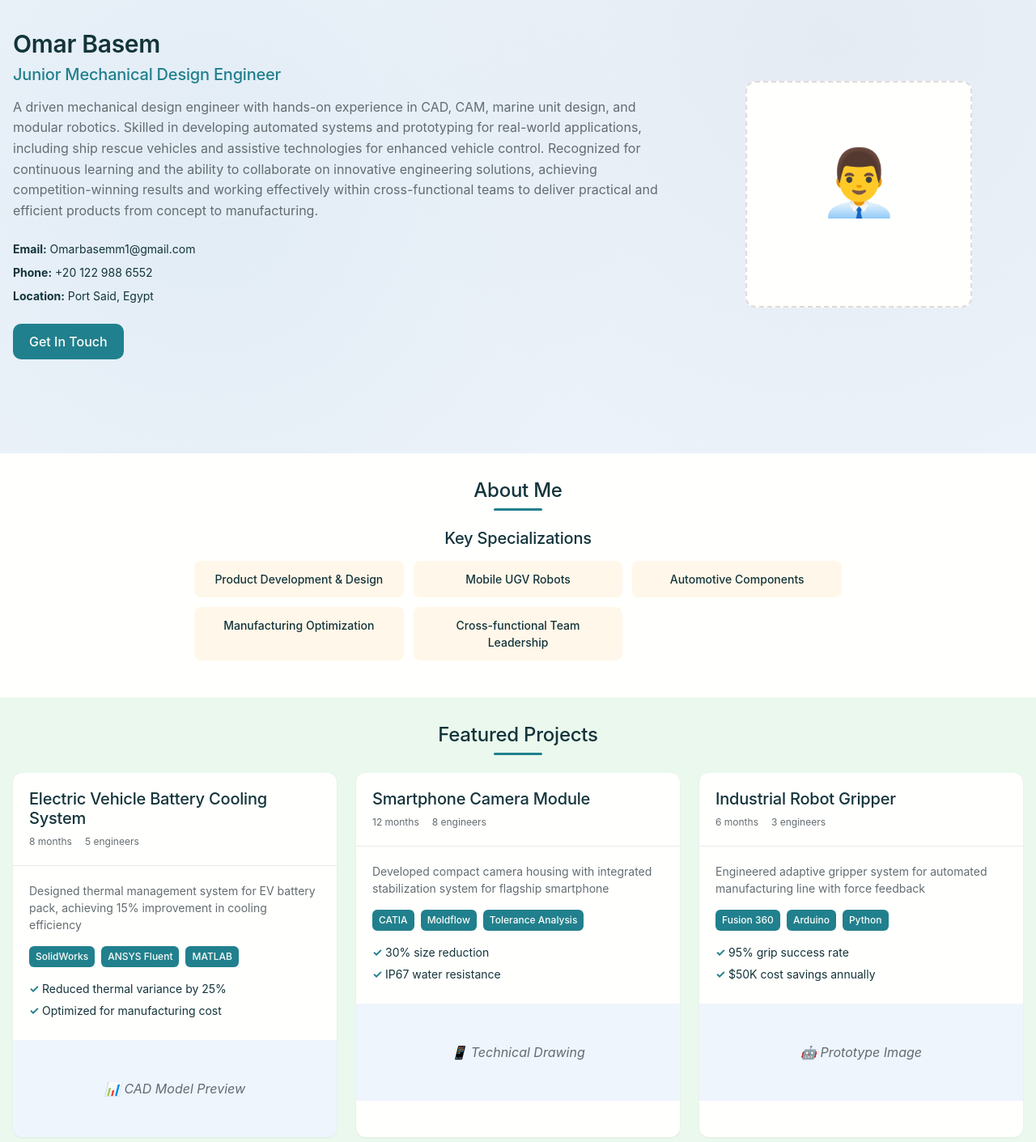
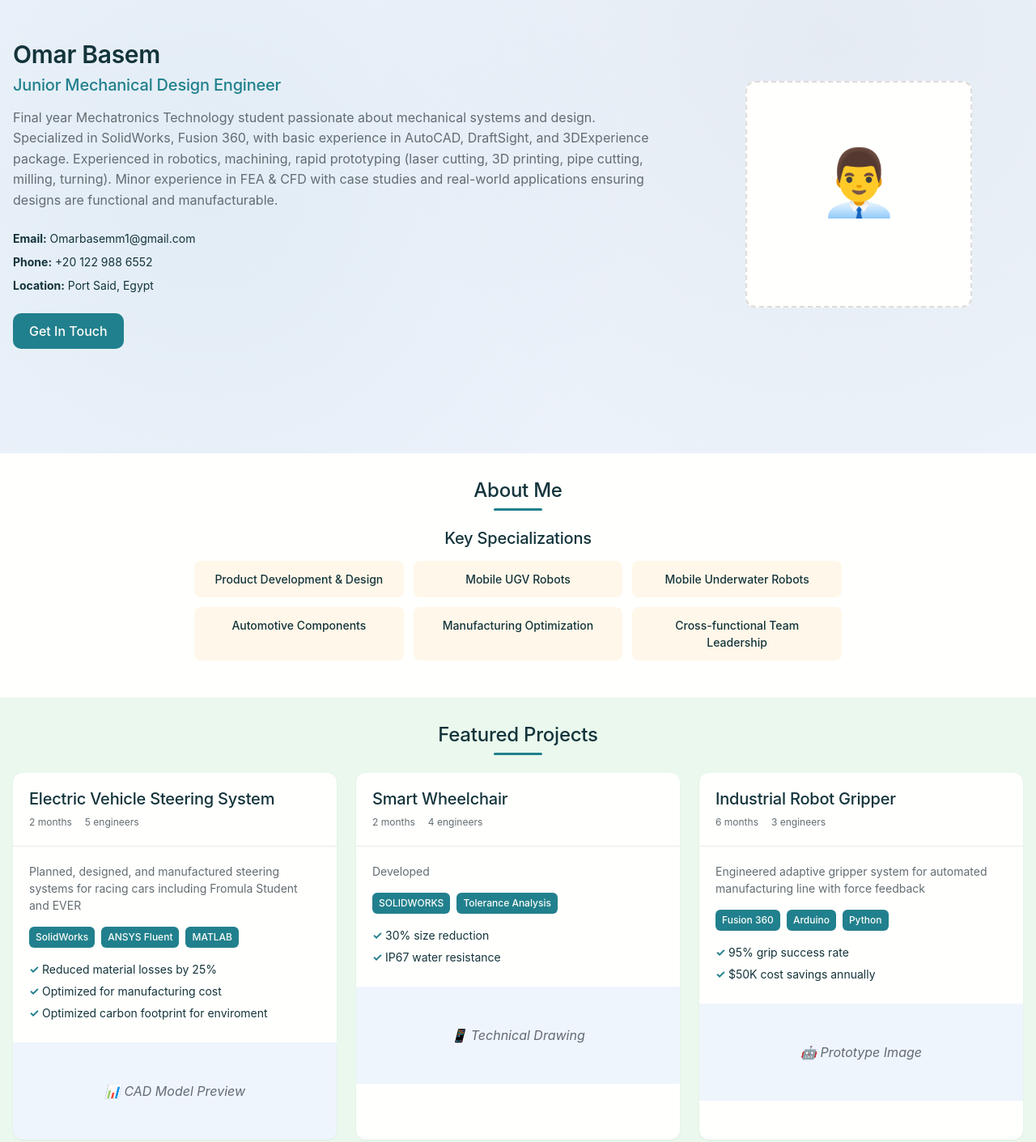
Before and after one commit to omarbasemechanical/.github.io, a plain HTML site: page index.html in a window 1280 px wide. Shown: the part 160-1571 px from the top of the page at 81% size. Drawn offline with Linux system fonts and the light colour scheme; a web font is replaced by a local one.

Commit message:
Update index.html

```diff
--- a/index.html
+++ b/index.html
@@ -38,11 +38,10 @@
                     <h1>Omar Basem</h1>
                     <h2 class="hero__title">Junior Mechanical Design Engineer</h2>
                     <p class="hero__description">
-                    A driven mechanical design engineer with hands-on experience in CAD, CAM, marine unit design, and modular robotics.
-                    Skilled in developing automated systems and prototyping for real-world applications, including ship rescue vehicles
-                    and assistive technologies for enhanced vehicle control. Recognized for continuous learning and the ability to collaborate on
-                    innovative engineering solutions, achieving competition-winning results and working effectively within cross-functional teams
-                    to deliver practical and efficient products from concept to manufacturing.
+                    Final year Mechatronics Technology student passionate about mechanical systems and design.
+                    Specialized in SolidWorks, Fusion 360, with basic experience in AutoCAD, DraftSight, and 3DExperience package.
+                    Experienced in robotics, machining, rapid prototyping (laser cutting, 3D printing, pipe cutting, milling, turning).
+                    Minor experience in FEA & CFD with case studies and real-world applications ensuring designs are functional and manufacturable.
                     </p>
                     <div class="hero__contact">
                         <div class="contact-item">
@@ -77,6 +76,7 @@
                     <ul class="specializations-list">
                         <li>Product Development & Design</li>
                         <li>Mobile UGV Robots</li>
+                        <li>Mobile Underwater Robots</li>
                         <li>Automotive Components</li>
                         <li>Manufacturing Optimization</li>
                         <li>Cross-functional Team Leadership</li>
@@ -93,22 +93,23 @@
             <div class="projects__grid">
                 <div class="project-card">
                     <div class="project-card__header">
-                        <h3>Electric Vehicle Battery Cooling System</h3>
+                        <h3>Electric Vehicle Steering System</h3>
                         <div class="project-card__meta">
-                            <span class="duration">8 months</span>
+                            <span class="duration">2 months</span>
                             <span class="team-size">5 engineers</span>
                         </div>
                     </div>
                     <div class="project-card__body">
-                        <p>Designed thermal management system for EV battery pack, achieving 15% improvement in cooling efficiency</p>
+                        <p>Planned, designed, and manufactured steering systems for racing cars including Fromula Student and EVER</p>
                         <div class="project-card__technologies">
                             <span class="tech-tag">SolidWorks</span>
                             <span class="tech-tag">ANSYS Fluent</span>
                             <span class="tech-tag">MATLAB</span>
                         </div>
                         <ul class="project-card__achievements">
-                            <li>Reduced thermal variance by 25%</li>
+                            <li>Reduced material losses by 25%</li>
                             <li>Optimized for manufacturing cost</li>
+                            <li>Optimized carbon footprint for enviroment</li>
                         </ul>
                     </div>
                     <div class="project-card__image">
@@ -118,17 +119,16 @@
 
                 <div class="project-card">
                     <div class="project-card__header">
-                        <h3>Smartphone Camera Module</h3>
+                        <h3>Smart Wheelchair</h3>
                         <div class="project-card__meta">
-                            <span class="duration">12 months</span>
-                            <span class="team-size">8 engineers</span>
+                            <span class="duration">2 months</span>
+                            <span class="team-size">4 engineers</span>
                         </div>
                     </div>
                     <div class="project-card__body">
-                        <p>Developed compact camera housing with integrated stabilization system for flagship smartphone</p>
+                        <p>Developed </p>
                         <div class="project-card__technologies">
-                            <span class="tech-tag">CATIA</span>
-                            <span class="tech-tag">Moldflow</span>
+                            <span class="tech-tag">SOLIDWORKS</span>
                             <span class="tech-tag">Tolerance Analysis</span>
                         </div>
                         <ul class="project-card__achievements">
```
